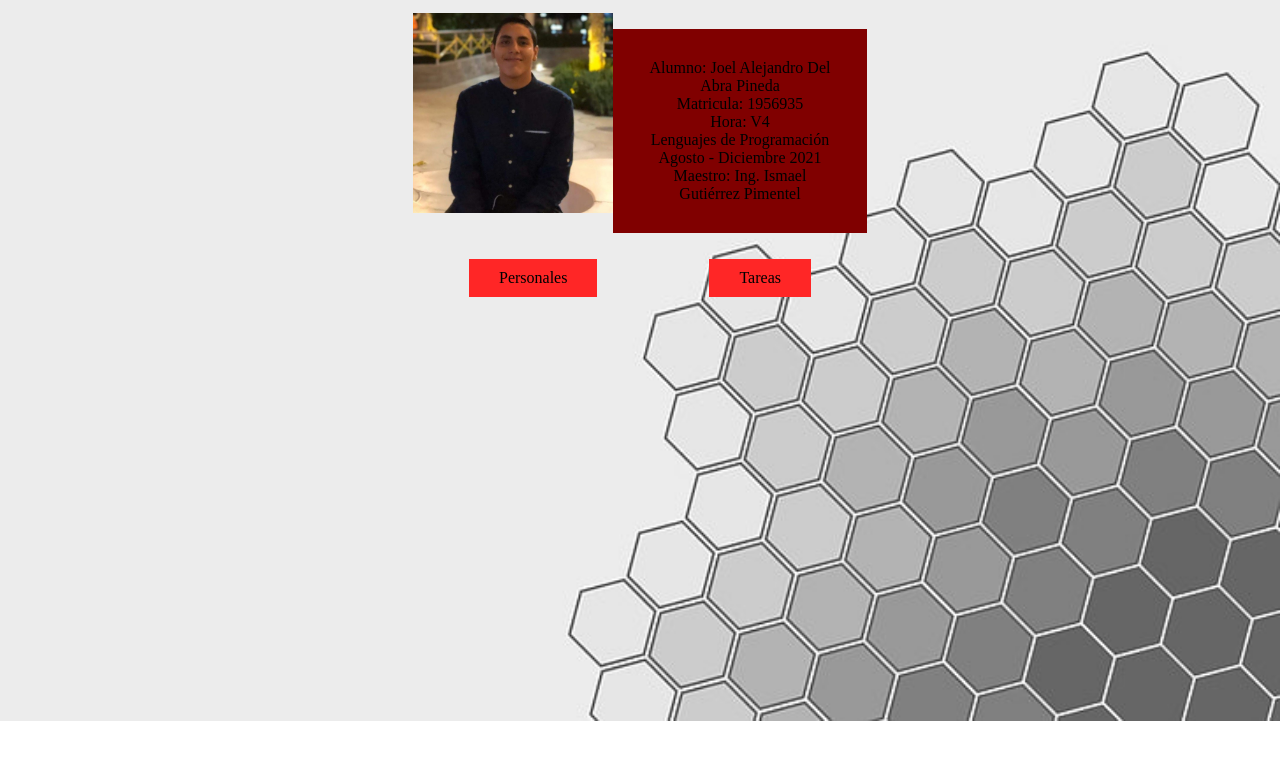
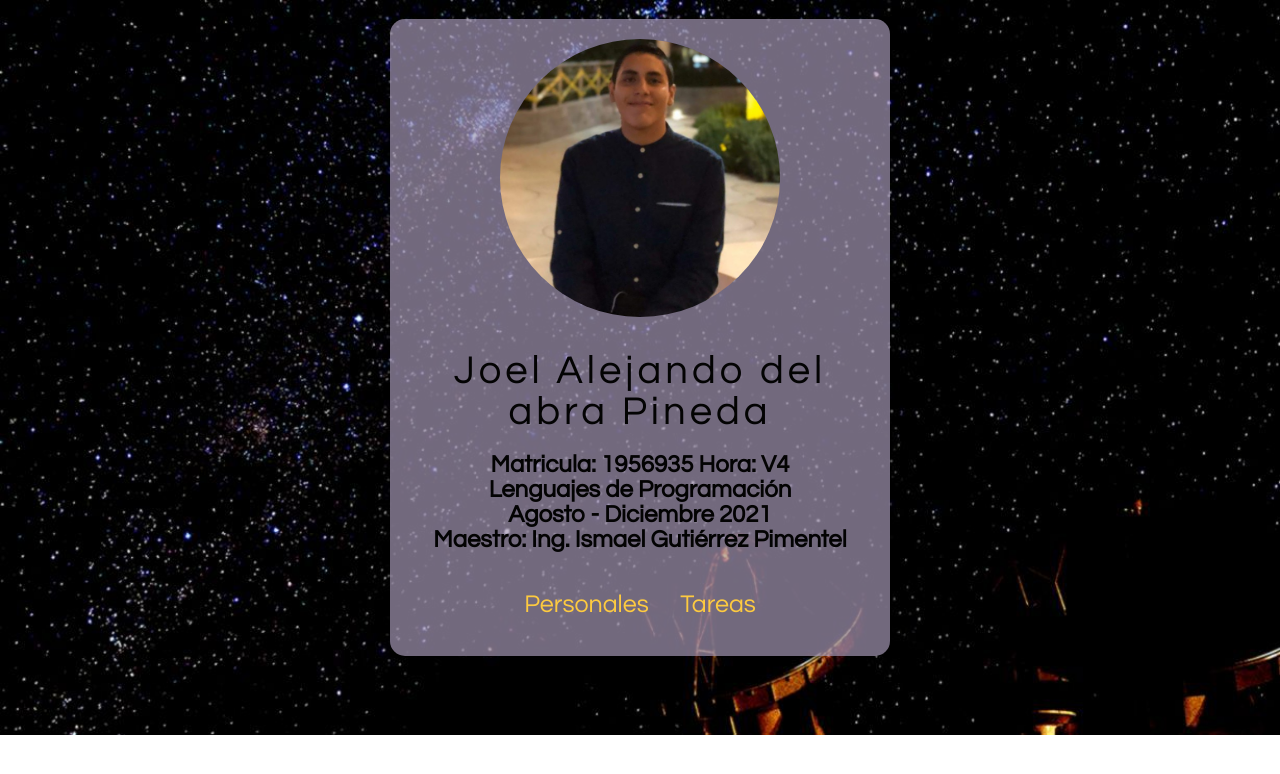
Before and after one commit to JoelDelAbra1/pia-lenguajes, a plain HTML site: page PIA-Leng/index.html in a window 1280 px wide. Drawn offline with Linux system fonts and the light colour scheme.

Commit message:
Add files via upload

```diff
--- a/PIA-Leng/index.html
+++ b/PIA-Leng/index.html
@@ -5,25 +5,20 @@
     <meta http-equiv="X-UA-Compatible" content="IE=edge">
     <meta name="viewport" content="width=device-width, initial-scale=1.0">
     <title>Document</title>
-    <link rel="stylesheet" href="estilos.css">
+    <link rel="stylesheet" href="estilospro.css" class="box-img">
 </head>
 <body>
+    <section class="box">
+        <img src="imagenes/selfie.jpg" alt="" class="box-img">
+        <h1>Joel Alejando del abra Pineda</h1>
 
-   <div class="padre">
+        <h2> Matricula: 1956935  Hora: V4 <br> Lenguajes de Programación <br> Agosto - Diciembre 2021 <br> Maestro: Ing. Ismael Gutiérrez Pimentel</h2>
 
-        <img class="foto" src="imagenes/selfie.jpg" alt="">
+        <ul>
+            <li><a href="personales.html">Personales</a></li>
+            <li><a href="Menutareas.html">  Tareas  </a></li>
 
-        <p class="info">Alumno: Joel Alejandro Del Abra Pineda <br>Matricula: 1956935 <br>Hora: V4 <br>Lenguajes de Programación <br>Agosto - Diciembre 2021 <br>Maestro: Ing. Ismael Gutiérrez Pimentel</p>
-
-   </div>
-
-   <footer>
-
-    <a href="" class="navmen">Personales</a>
-
-    <a href="Menutareas.html" class="navmen">Tareas</a>
-
-</footer>
-
+        </ul>
+    </section>
 </body>
 </html>
```
Also changed, not shown: PIA-Leng/Menutareas.html (+2 -2 lines), PIA-Leng/personales.html (+2 -2 lines).
